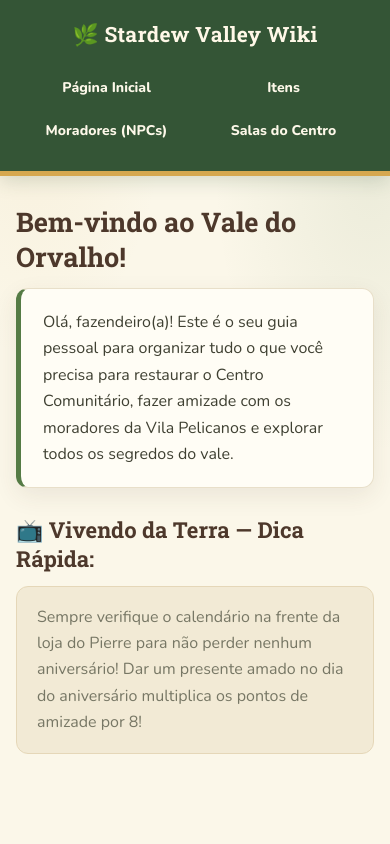
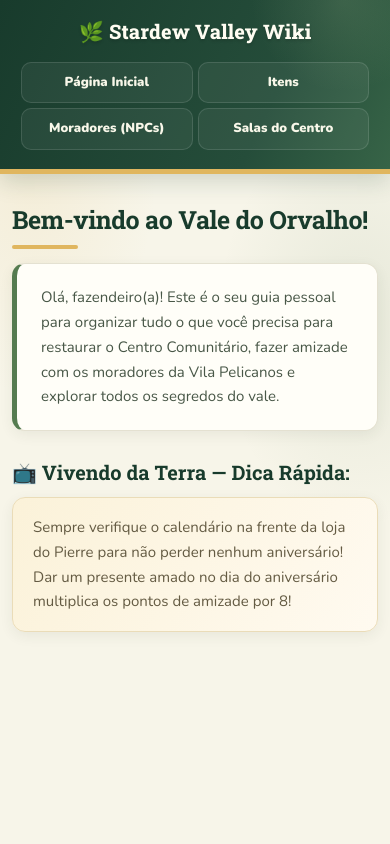
Before and after one commit to oliveiralaris/stardew-wiki, a Node project: template views/index.ejs in a window 390 px wide. Run offline with Node 20 templates, Linux system fonts and the light colour scheme; the template is opened without the code that fills it, so the values that code supplies are empty.

Commit message:
Atualizando identidade visual da Stardew Wiki

```diff
--- a/public/css/style.css
+++ b/public/css/style.css
@@ -1,384 +1,493 @@
-/* Stardew Valley Wiki — tema campestre */
-@import url('https://fonts.googleapis.com/css2?family=Nunito:wght@400;500;600;700;800&family=Roboto+Slab:wght@500;600;700&display=swap');
+@import url('https://fonts.googleapis.com/css2?family=Nunito:wght@400;500;600;700;800;900&family=Roboto+Slab:wght@500;600;700;800&display=swap');
 
 :root {
-    --cream: #fbf7e9;
-    --paper: #fffdf5;
-    --green: #557b45;
-    --green-dark: #345536;
-    --green-light: #e8efdc;
-    --brown: #76533b;
-    --brown-dark: #4d382b;
-    --gold: #d6a84f;
-    --text: #3f4032;
-    --muted: #777765;
-    --line: #e8dfc9;
-    --shadow: 0 8px 24px rgba(77, 56, 43, .09);
+    --forest: #254d3a;
+    --forest-deep: #183b2c;
+    --leaf: #557b50;
+    --leaf-light: #e7f0df;
+    --sage: #a9bf91;
+    --gold: #e0b65f;
+    --cream: #f7f5e9;
+    --paper: #fffef8;
+    --paper-alt: #f4f1e4;
+    --ink: #303d31;
+    --muted: #788174;
+    --line: #e4e1d1;
+    --shadow: 0 12px 30px rgba(41, 59, 39, .09);
+    --shadow-soft: 0 4px 14px rgba(41, 59, 39, .07);
+    --radius: 16px
 }
 
 * {
-    box-sizing: border-box;
+    box-sizing: border-box
 }
 
 html {
     min-height: 100%;
     background: var(--cream);
+    scroll-behavior: smooth
 }
 
 body {
-    --page-gutter: clamp(18px, 3.2vw, 52px);
     width: 100%;
-    max-width: none;
+    max-width: 1480px;
     min-height: 100vh;
-    margin: 0;
-    padding: 0 var(--page-gutter) 56px;
-    color: var(--text);
-    font-family: 'Nunito', sans-serif;
-    font-size: 16px;
-    line-height: 1.65;
-    background:
-        radial-gradient(ellipse at 8% 5%, rgba(214, 168, 79, .10), transparent 28%),
-        radial-gradient(ellipse at 95% 20%, rgba(85, 123, 69, .09), transparent 30%),
-        var(--cream);
+    margin: 0 auto;
+    padding: 0 34px 64px;
+    color: var(--ink);
+    font: 15px/1.65 'Nunito', sans-serif;
+    background: radial-gradient(ellipse at 8% 18%, rgba(224, 182, 95, .13), transparent 25%), radial-gradient(ellipse at 92% 38%, rgba(85, 123, 80, .10), transparent 28%), var(--cream)
 }
 
 .site-header {
-    margin: 0 calc(-1 * var(--page-gutter)) 38px;
-    padding: 20px var(--page-gutter);
-    background: var(--green-dark);
+    position: relative;
+    margin: 0 -34px 42px;
+    padding: 22px 34px 18px;
+    color: #fffdf2;
+    background: radial-gradient(circle at 88% 0%, rgba(169, 191, 145, .16), transparent 24%), linear-gradient(115deg, var(--forest-deep), var(--forest) 68%, #376447);
     border-bottom: 5px solid var(--gold);
-    box-shadow: 0 5px 18px rgba(52, 85, 54, .18);
+    box-shadow: 0 7px 22px rgba(24, 59, 44, .18)
 }
 
 .site-brand {
-    max-width: 1600px;
-    margin: 0 auto 12px;
-    color: #fff8e8;
-    font-family: 'Roboto Slab', serif;
-    font-size: 25px;
-    font-weight: 700;
-    letter-spacing: .3px;
+    max-width: 1320px;
+    margin: 0 auto 14px;
+    color: #fffdf2;
+    font: 800 clamp(23px, 3vw, 30px) 'Roboto Slab', serif;
+    letter-spacing: .2px;
+    text-shadow: 0 2px 3px rgba(0, 0, 0, .14)
 }
 
 .site-nav {
-    width: min(100%, 1600px);
+    width: min(100%, 1320px);
     margin: 0 auto;
     border-collapse: separate;
-    border-spacing: 8px 0;
+    border-spacing: 7px 0
 }
 
 .site-nav td {
     padding: 0;
     border: 0;
-    text-align: center;
+    text-align: center
 }
 
 .site-nav a {
     display: block;
-    padding: 9px 15px;
-    color: #fdf8e9;
-    font-weight: 800;
+    padding: 10px 16px;
+    color: #f8f7e9;
+    font-size: 14px;
+    font-weight: 900;
     text-decoration: none;
-    border-radius: 9px;
-    transition: background .2s ease, transform .2s ease;
+    border: 1px solid rgba(255, 255, 255, .12);
+    border-radius: 10px;
+    background: rgba(255, 255, 255, .055);
+    transition: .2s
 }
 
 .site-nav a:hover,
 .site-nav a:focus-visible {
     color: white;
-    background: rgba(255, 255, 255, .15);
+    background: rgba(255, 255, 255, .16);
+    border-color: rgba(255, 255, 255, .28);
     transform: translateY(-2px);
-    outline: none;
+    outline: none
 }
 
-h2, h3 {
-    color: var(--brown-dark);
+h2,
+h3 {
+    color: var(--forest-deep);
     font-family: 'Roboto Slab', serif;
-    line-height: 1.3;
+    line-height: 1.3
 }
 
 h2 {
     margin: 0 0 14px;
-    font-size: clamp(27px, 4vw, 36px);
+    font-size: clamp(27px, 3.4vw, 36px);
+    letter-spacing: -.4px
 }
 
 h3 {
     margin: 28px 0 12px;
-    font-size: 22px;
+    font-size: clamp(20px, 2.4vw, 24px)
 }
 
 p {
-    max-width: 850px;
-    margin: 0 0 17px;
+    max-width: 900px;
+    margin: 0 0 17px
 }
 
 a {
-    color: var(--green);
+    color: var(--leaf);
     font-weight: 800;
     text-decoration-thickness: 1px;
     text-underline-offset: 3px;
+    transition: color .18s
 }
 
 a:hover {
-    color: var(--brown);
+    color: var(--forest-deep)
 }
 
-body > p,
-body > h2,
-body > h3,
-body > form,
-body > table:not(.site-nav),
-body > a,
-body > div {
-    animation: appear .35s ease both;
+body>h2,
+body>h3,
+body>p,
+body>form,
+body>table:not(.site-nav),
+body>a,
+body>div {
+    animation: rise-in .35s ease both
 }
 
-body > p {
-    max-width: 900px;
+body>h2 {
+    position: relative;
+    padding-bottom: 13px
 }
 
-body > h2 + p {
-    padding: 20px 22px;
+body>h2:after {
+    content: "";
+    display: block;
+    position: absolute;
+    left: 0;
+    bottom: 0;
+    width: 66px;
+    height: 4px;
+    border-radius: 10px;
+    background: var(--gold)
+}
+
+body>h2+p {
+    max-width: 980px;
+    padding: 21px 24px;
+    color: #485747;
     background: var(--paper);
     border: 1px solid var(--line);
-    border-left: 5px solid var(--green);
-    border-radius: 12px;
-    box-shadow: var(--shadow);
+    border-left: 5px solid var(--leaf);
+    border-radius: 13px;
+    box-shadow: var(--shadow-soft)
 }
 
-body > h3 + p {
-    color: var(--muted);
+body>h3+p {
+    max-width: 980px;
+    padding: 17px 20px;
+    color: #645b43;
+    background: linear-gradient(120deg, #fbf2d9, #fffaf0);
+    border: 1px solid #eadcb8;
+    border-radius: 13px;
+    box-shadow: var(--shadow-soft)
 }
 
-body > h3:has(+ p) {
-    margin-top: 28px;
+body>a[href$="/add"] {
+    display: inline-flex;
+    align-items: center;
+    justify-content: center;
+    gap: 8px;
+    margin: 2px 0 14px;
+    padding: 11px 18px;
+    color: white;
+    background: linear-gradient(135deg, #638a55, #426e45);
+    border: 1px solid #426e45;
+    border-radius: 10px;
+    box-shadow: 0 4px 0 #31553a, 0 7px 15px rgba(49, 85, 58, .13);
+    text-decoration: none;
+    transition: .18s
 }
 
-body > h3:has(+ p) + p {
-    padding: 17px 20px;
-    background: #f2ead5;
-    border: 1px solid #e5d7b8;
-    border-radius: 12px;
+body>a[href$="/add"]:hover {
+    color: white;
+    filter: brightness(1.06);
+    transform: translateY(-2px);
+    box-shadow: 0 6px 0 #31553a, 0 10px 18px rgba(49, 85, 58, .16)
 }
 
-body > a[href$="/add"] {
+body>a[href^="../"],
+body>a[href^="/"] {
     display: inline-flex;
     align-items: center;
-    gap: 7px;
-    padding: 10px 17px;
-    color: white;
-    background: var(--green);
+    margin: 0 0 10px;
+    padding: 8px 12px;
+    color: var(--forest);
+    background: var(--leaf-light);
+    border: 1px solid #d4e2c9;
     border-radius: 9px;
-    text-decoration: none;
-    box-shadow: 0 4px 0 #3d6034;
-    transition: transform .15s ease, background .15s ease;
+    text-decoration: none
 }
 
-body > a[href$="/add"]:hover {
-    background: var(--green-dark);
-    transform: translateY(-1px);
-}
-
-body > a[href*="item"],
-body > a[href*="npc"],
-body > a[href*="sala"] {
-    display: inline-block;
-    margin: 5px 0 12px;
+body>a[href^="../"]:hover,
+body>a[href^="/"]:hover {
+    color: var(--forest-deep);
+    background: #dce9d2
 }
 
 table:not(.site-nav) {
     width: 100%;
-    margin: 18px 0 30px;
+    margin: 18px 0 32px;
     overflow: hidden;
+    color: var(--ink);
     background: var(--paper);
     border: 1px solid var(--line);
     border-collapse: separate;
     border-spacing: 0;
-    border-radius: 13px;
-    box-shadow: var(--shadow);
+    border-radius: var(--radius);
+    box-shadow: var(--shadow)
 }
 
 table:not(.site-nav) tr:first-child {
     color: white;
-    background: var(--green-dark);
+    background: linear-gradient(100deg, var(--forest-deep), var(--forest))
 }
 
 table:not(.site-nav) tr:first-child td {
+    padding-top: 15px;
+    padding-bottom: 15px;
     color: white;
-    font-weight: 800;
+    font-weight: 900;
+    letter-spacing: .2px
 }
 
 table:not(.site-nav) td {
-    padding: 13px 15px;
+    padding: 14px 16px;
     border-bottom: 1px solid var(--line);
     text-align: left;
-    vertical-align: middle;
+    vertical-align: middle
 }
 
 table:not(.site-nav) tr:last-child td {
-    border-bottom: 0;
+    border-bottom: 0
 }
 
 table:not(.site-nav) tr:nth-child(even):not(:first-child) {
-    background: #f7f3e7;
+    background: #faf8ef
 }
 
 table:not(.site-nav) tr:hover:not(:first-child) {
-    background: var(--green-light);
+    background: #edf3e6
 }
 
 table:not(.site-nav) td h3 {
     margin: 0;
     color: white;
-    font-family: 'Nunito', sans-serif;
-    font-size: 14px;
+    font: 900 13px 'Nunito', sans-serif
 }
 
 table:not(.site-nav) td a {
-    display: inline-block;
-    margin-right: 8px;
+    display: inline-flex;
+    align-items: center;
+    justify-content: center;
+    width: 34px;
+    height: 34px;
+    margin: 0 4px 0 0;
+    color: var(--forest);
+    background: var(--leaf-light);
+    border: 1px solid #d9e5d1;
+    border-radius: 9px;
+    font-size: 16px;
     text-decoration: none;
-    font-size: 18px;
+    transition: .18s
+}
+
+table:not(.site-nav) td a:hover {
+    color: var(--forest-deep);
+    background: #dce9d2;
+    transform: translateY(-2px)
 }
 
 form {
-    max-width: 620px;
+    width: min(100%, 700px);
     margin: 18px 0 35px;
-    padding: 25px 28px;
+    padding: 28px 30px;
     background: var(--paper);
     border: 1px solid var(--line);
-    border-radius: 15px;
-    box-shadow: var(--shadow);
+    border-radius: 18px;
+    box-shadow: var(--shadow)
 }
 
 form p {
-    margin: 12px 0 5px;
-    color: var(--brown-dark);
-    font-weight: 800;
+    margin: 15px 0 6px;
+    color: var(--forest-deep);
+    font-size: 13px;
+    font-weight: 900
+}
+
+form p:first-child {
+    margin-top: 0
 }
 
 input,
 select,
 textarea {
     width: 100%;
-    min-height: 44px;
-    padding: 10px 13px;
-    color: var(--text);
+    min-height: 46px;
+    padding: 11px 14px;
+    color: var(--ink);
     background: #fffefa;
-    border: 1px solid #d9cfb8;
-    border-radius: 8px;
+    border: 1px solid #d8d9c9;
+    border-radius: 9px;
     font: inherit;
     outline: none;
-    transition: border-color .2s ease, box-shadow .2s ease;
+    transition: .2s
+}
+
+input::placeholder,
+textarea::placeholder {
+    color: #a0a393
 }
 
 input:focus,
 select:focus,
 textarea:focus {
-    border-color: var(--green);
-    box-shadow: 0 0 0 3px rgba(85, 123, 69, .14);
+    background: white;
+    border-color: var(--leaf);
+    box-shadow: 0 0 0 4px rgba(85, 123, 80, .13)
 }
 
 input[readonly] {
     color: var(--muted);
-    background: #f1eee5;
+    background: var(--paper-alt);
+    border-style: dashed
 }
 
 button {
-    min-height: 42px;
-    margin: 12px 8px 0 0;
-    padding: 9px 18px;
+    min-height: 44px;
+    margin: 14px 8px 0 0;
+    padding: 10px 19px;
     color: white;
-    background: var(--green);
+    background: linear-gradient(135deg, #638a55, #426e45);
     border: 0;
-    border-radius: 8px;
-    font: inherit;
-    font-weight: 800;
+    border-radius: 10px;
+    box-shadow: 0 4px 0 #31553a;
+    font: 900 15px 'Nunito', sans-serif;
     cursor: pointer;
-    transition: background .2s ease, transform .2s ease;
+    transition: .18s
 }
 
 button:hover {
-    background: var(--green-dark);
-    transform: translateY(-1px);
+    color: white;
+    filter: brightness(1.06);
+    transform: translateY(-2px);
+    box-shadow: 0 6px 0 #31553a
 }
 
-button[type="reset"] {
-    color: var(--brown-dark);
-    background: #eee6d5;
+button[type=reset] {
+    color: #65583e;
+    background: #f0e8d4;
+    box-shadow: 0 4px 0 #d8c9a8
 }
 
-button[type="reset"]:hover {
-    background: #e3d6bd;
+button[type=reset]:hover {
+    color: #4d422d;
+    background: #e8ddc2;
+    box-shadow: 0 6px 0 #d0bf9a
 }
 
-form + a,
-body > a[href^="../"],
-body > a[href^="/"] {
-    display: inline-block;
-    margin: 12px 0;
+form+a {
+    display: inline-flex;
+    margin: 10px 0
 }
 
-@keyframes appear {
-    from { opacity: 0; transform: translateY(6px); }
-    to { opacity: 1; transform: translateY(0); }
+@keyframes rise-in {
+    from {
+        opacity: 0;
+        transform: translateY(7px)
+    }
+
+    to {
+        opacity: 1;
+        transform: translateY(0)
+    }
 }
 
-@media (max-width: 700px) {
+@media(max-width:760px) {
     body {
-        --page-gutter: 16px;
-        padding: 0 var(--page-gutter) 35px;
+        padding: 0 17px 40px
     }
 
     .site-header {
-        margin: 0 calc(-1 * var(--page-gutter)) 28px;
-        padding: 17px var(--page-gutter);
+        margin: 0 -17px 30px;
+        padding: 18px 17px 15px
     }
 
     .site-brand {
         text-align: center;
-        font-size: 21px;
+        font-size: 23px
     }
 
     .site-nav {
         display: block;
-        border-spacing: 4px;
+        border-spacing: 4px
     }
 
     .site-nav tr {
         display: flex;
         flex-wrap: wrap;
         justify-content: center;
-        gap: 4px;
+        gap: 5px
     }
 
     .site-nav td {
-        flex: 1 1 42%;
+        flex: 1 1 42%
     }
 
     .site-nav a {
-        padding: 8px 6px;
-        font-size: 14px;
+        height: 100%;
+        padding: 9px 7px;
+        font-size: 13px
     }
 
     table:not(.site-nav) {
         display: block;
         overflow-x: auto;
-        white-space: nowrap;
+        white-space: nowrap
     }
 
     table:not(.site-nav) td {
-        padding: 11px 12px;
+        padding: 12px 13px
     }
 
     form {
-        padding: 20px 17px;
+        padding: 22px 18px;
+        border-radius: 14px
     }
 }
 
-@media (prefers-reduced-motion: reduce) {
-    *, *::before, *::after {
+@media(max-width:420px) {
+    body {
+        padding-right: 12px;
+        padding-left: 12px
+    }
+
+    .site-header {
+        margin-right: -12px;
+        margin-left: -12px
+    }
+
+    .site-brand {
+        font-size: 20px
+    }
+
+    h2 {
+        font-size: 25px
+    }
+}
+
+@media(prefers-reduced-motion:reduce) {
+
+    *,
+    *:before,
+    *:after {
         animation-duration: .01ms !important;
         transition-duration: .01ms !important;
+        scroll-behavior: auto !important
     }
 }
+
+/* Mantém os links de criação como botões de destaque */
+body>a[href$="/add"] {
+    color: #fff;
+    background: linear-gradient(135deg, #638a55, #426e45);
+    border-color: #426e45;
+}
+
+body>a[href$="/add"]:hover {
+    color: #fff;
+    background: linear-gradient(135deg, #638a55, #426e45);
+}
```
